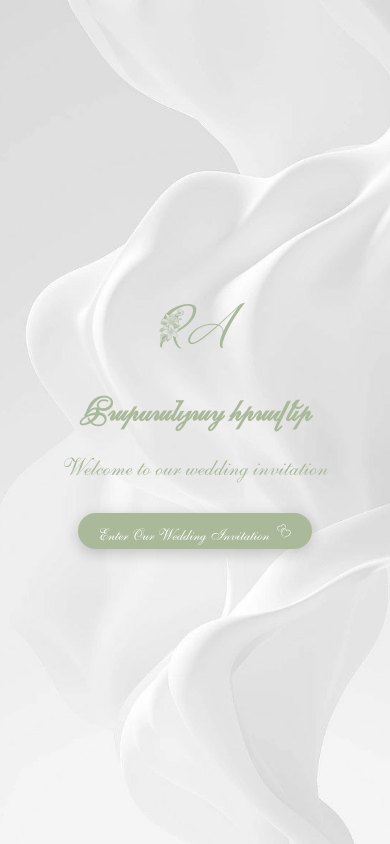
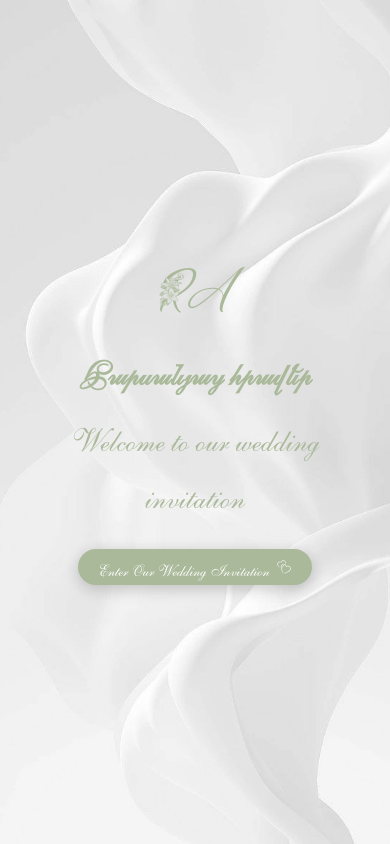
Before and after one commit to RUBBOSS/wedding-invite, a React (Create React App) app: page / in a window 390 px wide. Built offline with nearby package versions, Linux system fonts and the light colour scheme.

Commit message:
UI improvements: Fixed iPhone 15 Pro image positioning, restored decorative RA font, enlarged welcome text

```diff
--- a/src/App.css
+++ b/src/App.css
@@ -36,6 +36,12 @@
 /* Make paragraphs a little bigger */
 p {
   font-size: 30px !important;
+}
+
+/* Make welcome text bigger on desktop */
+.welcome-screen p {
+  font-size: 2.2rem !important;
+  margin-bottom: 40px !important;
 }
 
 .norkirk-text {
@@ -582,7 +588,7 @@ p {
   }
 
   .welcome-screen p {
-    font-size: 1rem !important;
+    font-size: 1.6rem !important;
     margin-bottom: 30px !important;
   }
 
@@ -659,7 +665,7 @@ p {
 @media (max-width: 390px) {
   /* Make welcome text bigger on 390x844 screens */
   .welcome-screen p {
-    font-size: 1.5rem !important;
+    font-size: 2.0rem !important;
     margin-bottom: 30px !important;
   }
 
@@ -739,4 +745,26 @@ p {
     margin-bottom: 15px !important;
     color: #AAB99A !important;
   }
+
+  /* Fix assortion images positioning for iPhone 15 Pro and similar devices */
+  .assortion1 {
+    position: absolute !important;
+    top: 0 !important;
+    margin-top: 40px !important;
+    border-radius: 16px !important;
+    width: 180px !important;
+    height: 250px !important;
+    left: 10px !important;
+    right: auto !important;
+  }
+
+  .assortion2 {
+    position: absolute !important;
+    top: 160px !important;
+    border-radius: 16px !important;
+    height: 250px !important;
+    width: 180px !important;
+    left: 180px !important;
+    right: auto !important;
+  }
 }
--- a/src/App.js
+++ b/src/App.js
@@ -77,7 +77,7 @@ function App() {
         <h1 className="armenian-heading" style={{fontSize: '3rem', marginBottom: '20px', color: '#AAB99A'}}>
           Հարսանյաց հրավեր
         </h1>
-        <p style={{fontSize: '1.2rem', marginBottom: '40px', maxWidth: '500px', color: '#AAB99A'}}>
+        <p style={{fontSize: '1.8rem', marginBottom: '40px', maxWidth: '500px', color: '#AAB99A'}}>
           Welcome to our wedding invitation
         </p>
         <button
@@ -105,7 +105,7 @@ function App() {
   return (
     <div className="main_bg">
       <div className='starting_bg'>
-        <div style={{fontFamily: 'GeraldinePersonalUseItalic', fontSize: '6rem', color: 'white', marginBottom: '30px', fontWeight: 'normal', fontStyle: 'italic'}}>RA</div>
+        <div style={{fontFamily: 'ArmAllegro, Arial, sans-serif', fontSize: '6rem', color: 'white', marginBottom: '30px', fontWeight: 'bold', fontStyle: 'normal'}}>RA</div>
         <h2 style={{fontSize: '2rem'}}>Our forever begins today</h2>
       </div>
 
```
